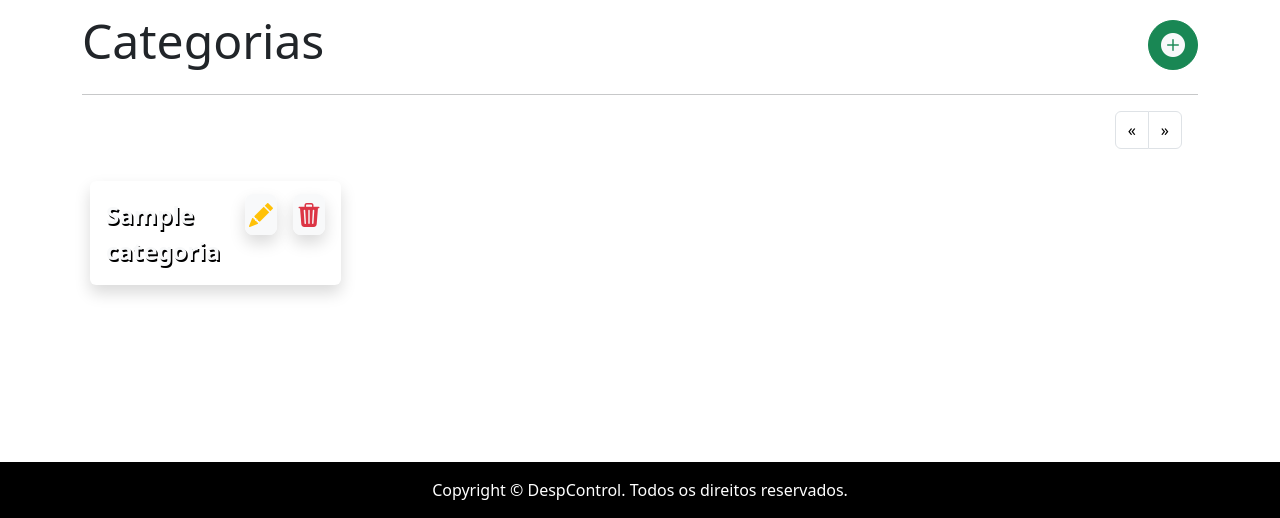
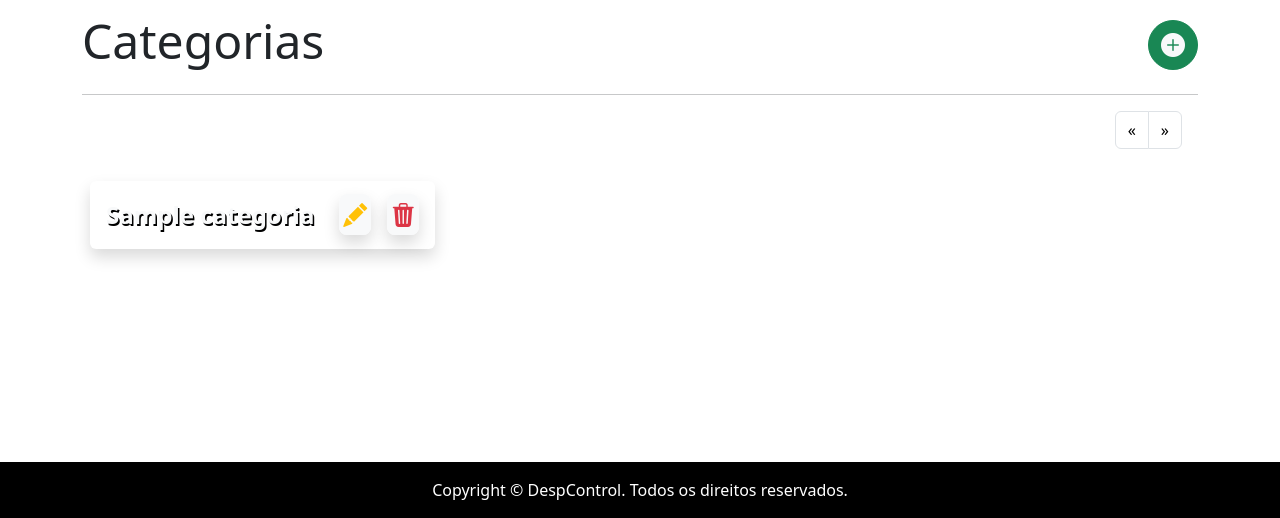
Before and after one commit to 4L1C3-R4BB1T/despcontrol, a FastAPI app: template templates/categorias.html in a window 1280 px wide. Shown: the part 282-800 px from the top of the page. Run offline with FastAPI, Linux system fonts and the light colour scheme; the template is opened without the code that fills it: most values are stand-ins (such as "Sample title", 1, 10 or a date in 2020); parts of the project's set-up code (start-up, migrations or seed data) failed here and were passed over; some libraries are stand-ins or nearby versions.

Commit message:
fix: Ajustes

```diff
--- a/templates/categorias.html
+++ b/templates/categorias.html
@@ -10,7 +10,7 @@
 <hr>
 {%- set url = 'categorias' -%}
 {% include "paging.html" %}
-<div class="row row-cols-1 row-cols-md-2 row-cols-lg-3 row-cols-xl-4 g-3 mb-4">
+<div class="row row-cols-1 row-cols-md-2 row-cols-lg-3 g-3 mb-4">
     {% if not categorias %}
     <div class="col-lg-6 mx-auto text-center">
         <p class="lead mt-5">Não há categorias cadastradas!</p>
```
Also changed, not shown: routes/usuario_routes.py (+2 -5 lines), README.md.
